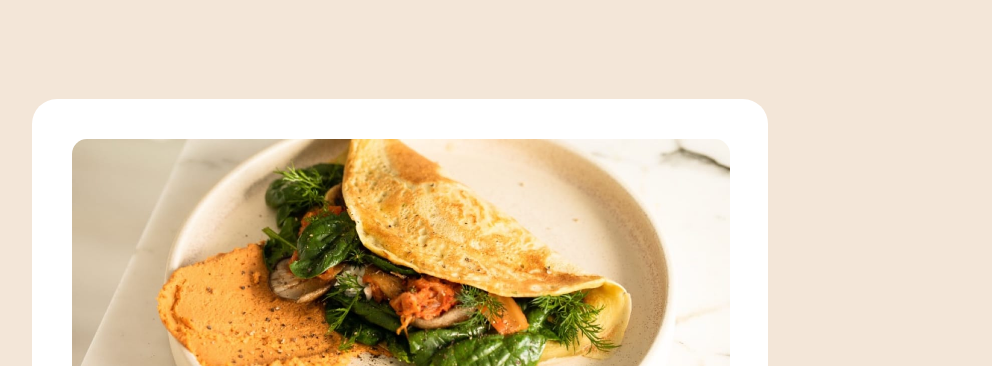
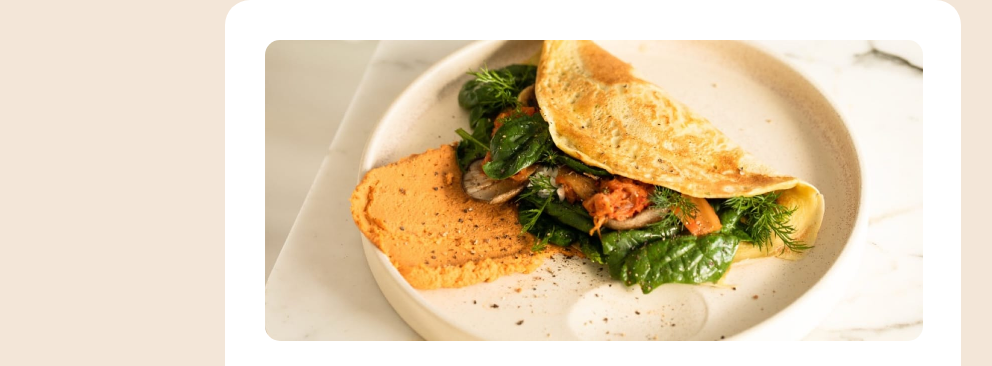
Before and after one commit to Lylais/Recipe-page-main, a plain HTML site: page index.html in a window 1280 px wide. Shown: the top 366 px of the page, without its empty margins (47-1039 px from the left). Drawn offline with Linux system fonts and the light colour scheme.

Commit message:
changed 100vh to 100% in the body

```diff
--- a/Css/styles.css
+++ b/Css/styles.css
@@ -66,6 +66,10 @@
 }
 
   body {
+    display: flex;
+    height : 100%;
+    justify-content: center;
+    align-items: center;
     /* 3. Add accessible line-height */
     line-height: 1.5;
     /* 4. Improve text rendering */
@@ -117,12 +121,13 @@
     --rose_50 : hsl(330, 100%, 98%);
 }
 
+
+
+
 .recipe {
     width: 736px;
     height : 1710px;
     background-color : var(--white);
-    margin-left : 79px;
-    margin-top : 99px;
     border-radius : 25px;
 }
 
--- a/index.html
+++ b/index.html
@@ -4,7 +4,7 @@
   <meta charset="UTF-8">
   <meta name="viewport" content="width=device-width, initial-scale=1.0">
   <link rel="stylesheet" href="./Css/styles.css">
-  <title>Document</title>
+  <title>Recipe page main</title>
 </head>
 <body>
   <main class="recipe">
```
